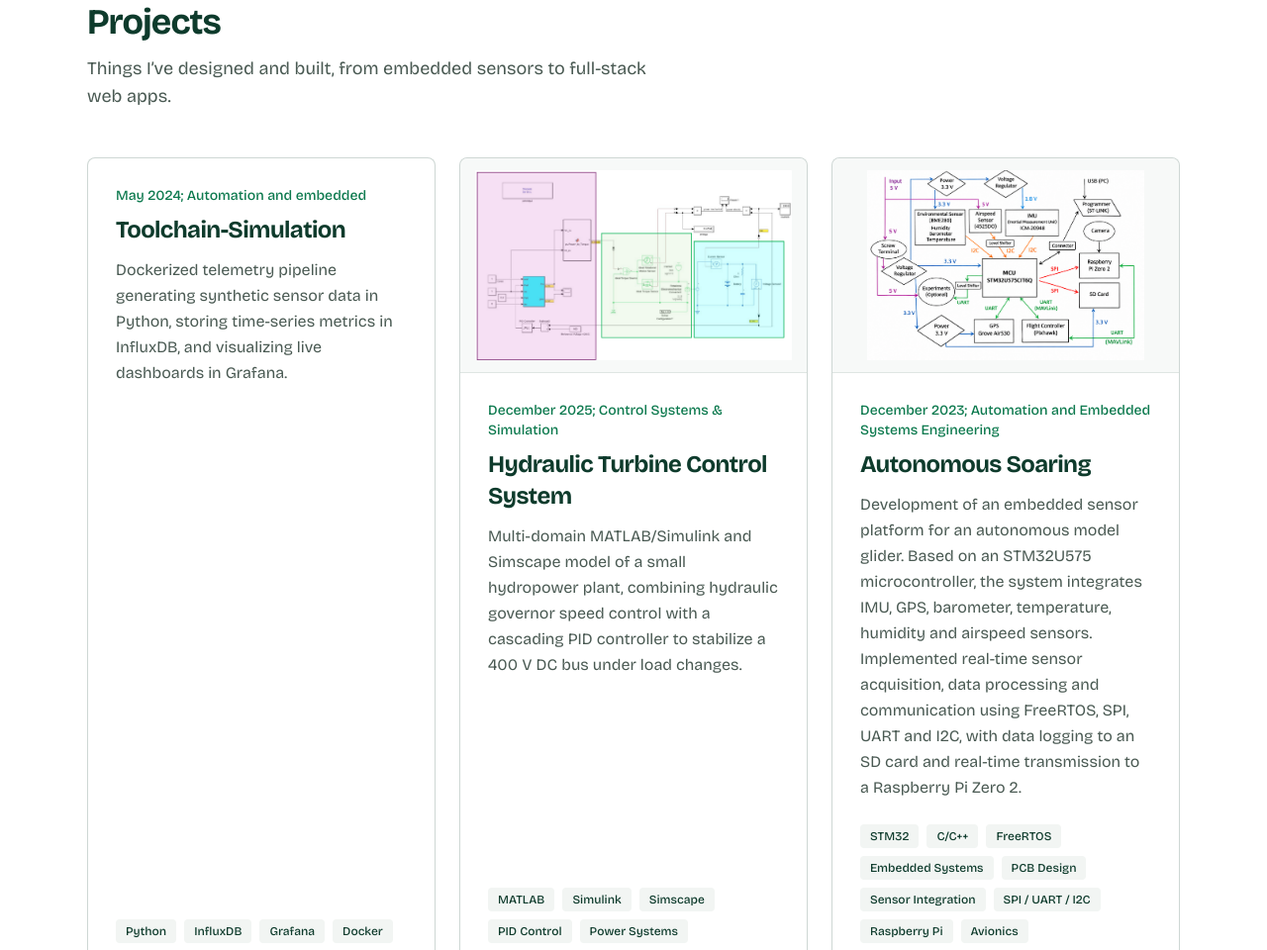
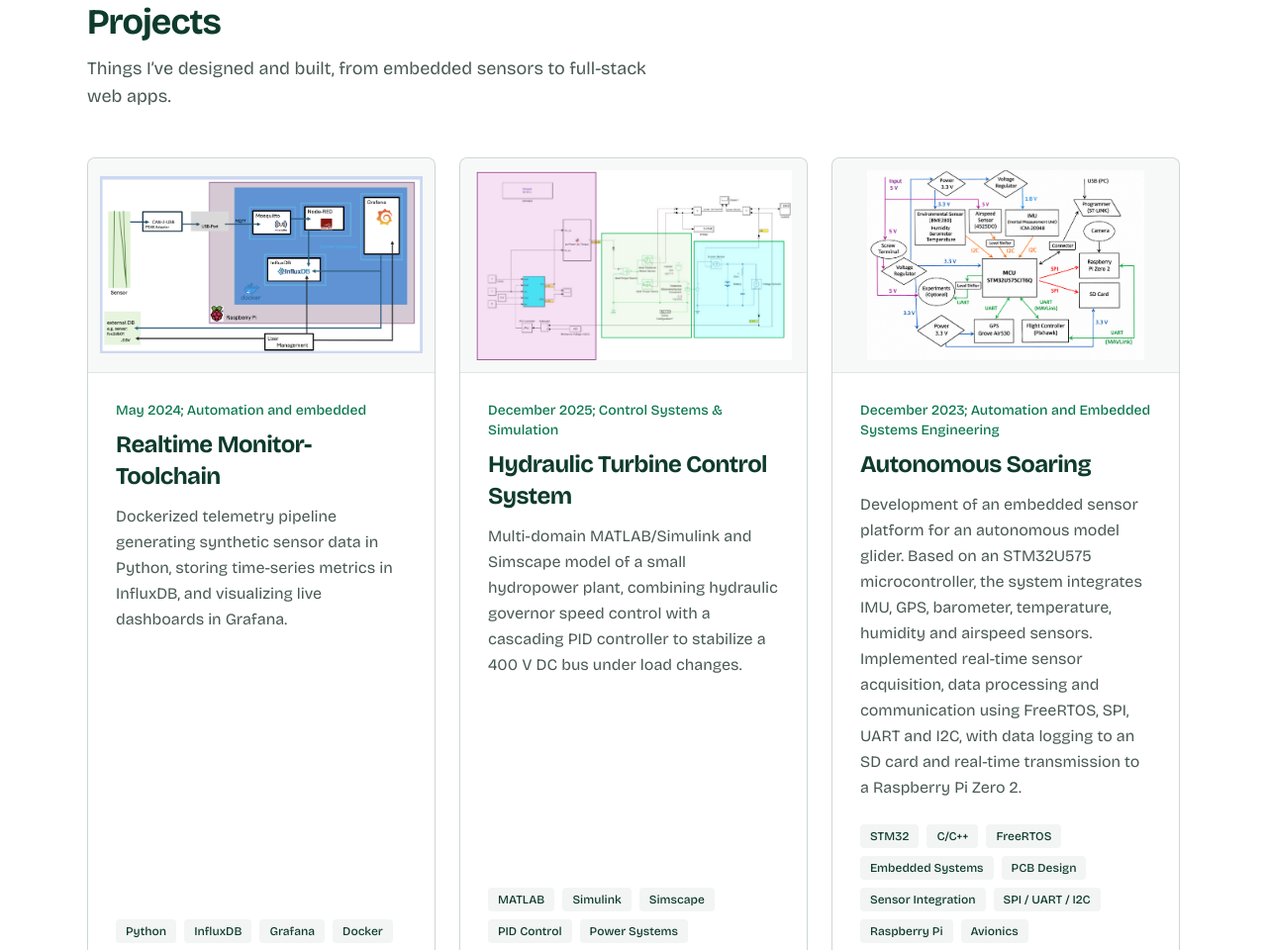
Before and after one commit to himajpy/himajpy.github.io, a plain HTML site: page index.html in a window 1280 px wide. Shown: the part 799-1759 px from the top of the page at 99% size. Drawn offline with nearby package versions, Linux system fonts and the light colour scheme.

Commit message:
Replace project entry in index.html

```diff
--- a/index.html
+++ b/index.html
@@ -242,7 +242,7 @@ html{color-scheme:light;scroll-padding-top:5rem}
 <script>
 /* EDIT: replace these placeholder projects with your own. Add or remove entries freely. */
 const projects=[
-  {type:"May 2024; Automation and embedded",title:"Toolchain-Simulation",desc:"Dockerized telemetry pipeline generating synthetic sensor data in Python, storing time-series metrics in InfluxDB, and visualizing live dashboards in Grafana.",tags:["Python", "InfluxDB", "Grafana", "Docker"], repo:"https://github.com/himajpy/Toolchain-Simulation/tree/main"},
+  {type:"May 2024; Automation and embedded",title:"Realtime Monitor-Toolchain", image: "dataflowp5.png", desc:"Dockerized telemetry pipeline generating synthetic sensor data in Python, storing time-series metrics in InfluxDB, and visualizing live dashboards in Grafana.",tags:["Python", "InfluxDB", "Grafana", "Docker"], repo:"https://github.com/himajpy/Toolchain-Simulation/tree/main"},
   {type:"December 2025; Control Systems & Simulation",title:"Hydraulic Turbine Control System",image: "hydro-schema.png", desc:"Multi-domain MATLAB/Simulink and Simscape model of a small hydropower plant, combining hydraulic governor speed control with a cascading PID controller to stabilize a 400 V DC bus under load changes.",tags:["MATLAB", "Simulink", "Simscape", "PID Control", "Power Systems"],demo:"https://example.com",repo:"https://github.com/your-username/inventory-tracker"},
   {type:"December 2023; Automation and Embedded Systems Engineering",title:"Autonomous Soaring",image: "hwblockdia.png", desc:"Development of an embedded sensor platform for an autonomous model glider. Based on an STM32U575 microcontroller, the system integrates IMU, GPS, barometer, temperature, humidity and airspeed sensors. Implemented real-time sensor acquisition, data processing and communication using FreeRTOS, SPI, UART and I2C, with data logging to an SD card and real-time transmission to a Raspberry Pi Zero 2.", tags:["STM32","C/C++","FreeRTOS","Embedded Systems","PCB Design","Sensor Integration","SPI / UART / I2C","Raspberry Pi","Avionics"], repo:"https://github.com/himajpy/UAV-Autonomous-Soaring"},
   {type:"November 2025; Power Electronics & Thermal Simulation",title:"3-Phase SiC MOSFET Inverter", image: "plecssimu.png", desc:"PLECS electro-thermal simulation of a 750 V DC-link three-phase inverter using Infineon CoolSiC 1200 V MOSFETs at 20 kHz SPWM, complete with heatsink thermal modeling, LC harmonic filtering, and THD analysis.", tags:["PLECS", "Power Electronics", "SiC MOSFET", "SPWM", "Thermal Modeling"], repo:"https://github.com/your-username/traffic-analyzer"}
```
